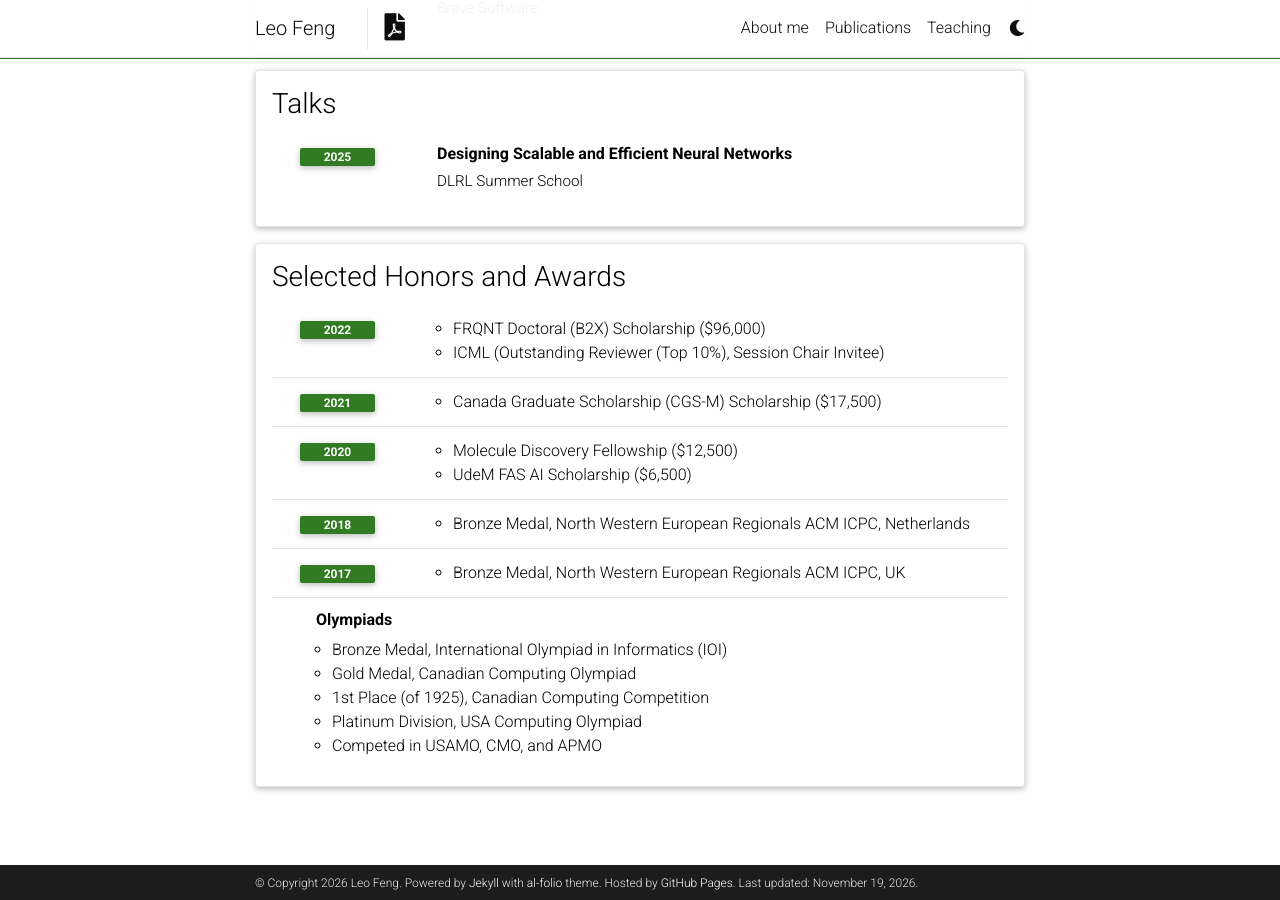
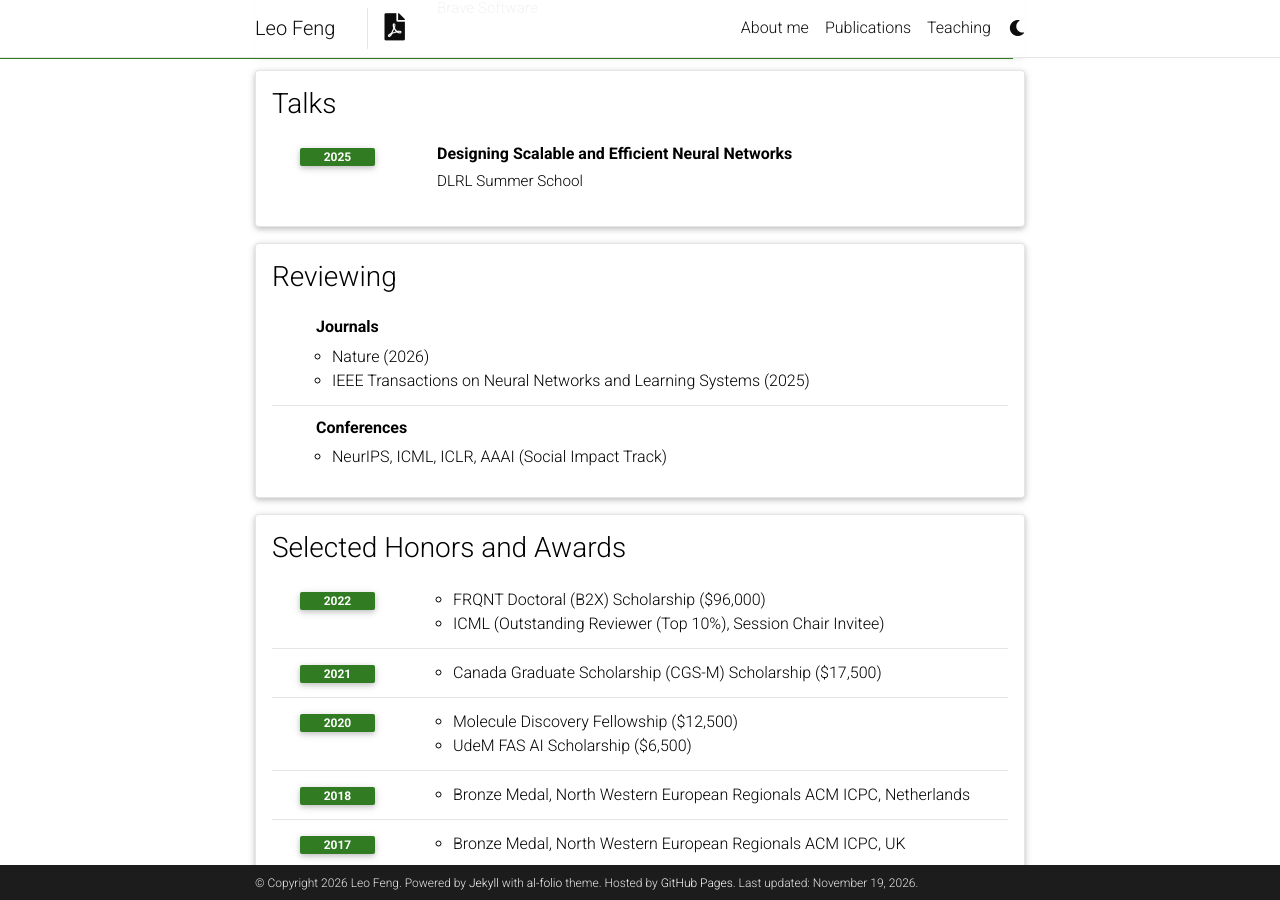
Before and after one commit to leofeng-ca/leofeng-ca.github.io, a Jekyll site: the page built from _pages/cv.md, in a window 1280 px wide and 900 px high, scrolled down 1011 px. Built offline with Jekyll 4.4.1, drawn with Linux system fonts in a browser that asks for light colours; comment, search, counter and statistics services are not loaded; a style sheet for code colours, icons or effects is not loaded.

Commit message:
Add journal reviewing (Nature, IEEE TNNLS) to CV page and PDF
Co-Authored-By: Claude Opus 5.5 <noreply@anthropic.com>

```diff
--- a/_data/cv.yml
+++ b/_data/cv.yml
@@ -37,6 +37,17 @@
       institution: DLRL Summer School
       year: 2025
 
+- title: Reviewing
+  type: time_table
+  contents:
+    - title: Journals
+      items:
+        - Nature (2026)
+        - IEEE Transactions on Neural Networks and Learning Systems (2025)
+    - title: Conferences
+      items:
+        - NeurIPS, ICML, ICLR, AAAI (Social Impact Track)
+
 - title: Selected Honors and Awards
   type: time_table
   contents:
```
Also changed, not shown: 1 other file.
